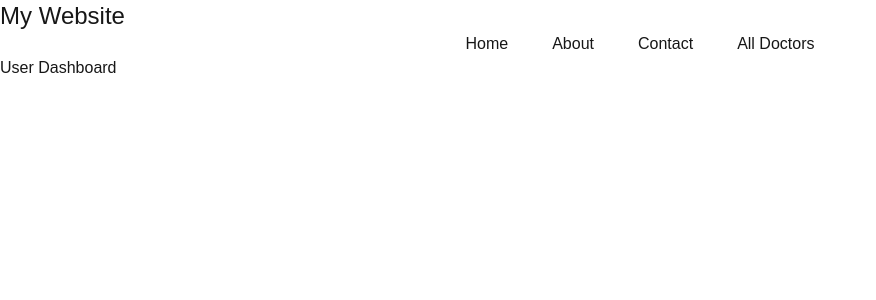
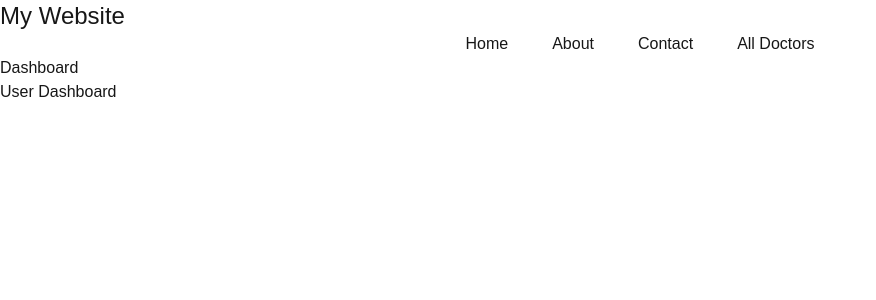
Before and after one commit to tanmayislam2006/my-first-next, a Next.js app: page /user-dashboard in a window 1280 px wide. Shown: the top 300 px of the page, without its empty margins (0-876 px from the left). Built offline with nearby package versions, Linux system fonts and the light colour scheme.

Commit message:
addd layout

```diff
--- /dev/null
+++ b/src/app/(authentication)/layout.jsx
@@ -0,0 +1,12 @@
+import React from 'react';
+
+const AuthenticationLayout = ({children}) => {
+    return (
+        <div>
+            <h1>Authentication</h1>
+            {children}
+        </div>
+    );
+};
+
+export default AuthenticationLayout;
--- /dev/null
+++ b/src/app/(dashboard)/layout.jsx
@@ -0,0 +1,12 @@
+import React from 'react';
+
+const DashboardLayout = ({children}) => {
+    return (
+        <div>
+            <h1>Dashboard</h1>
+            {children}
+        </div>
+    );
+};
+
+export default DashboardLayout;
```
